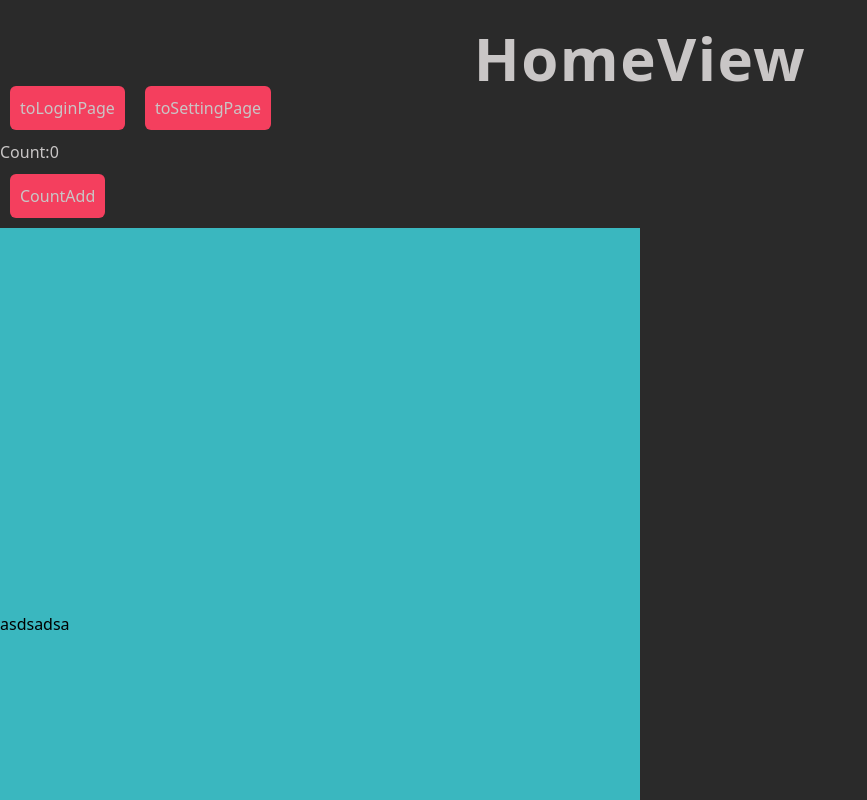
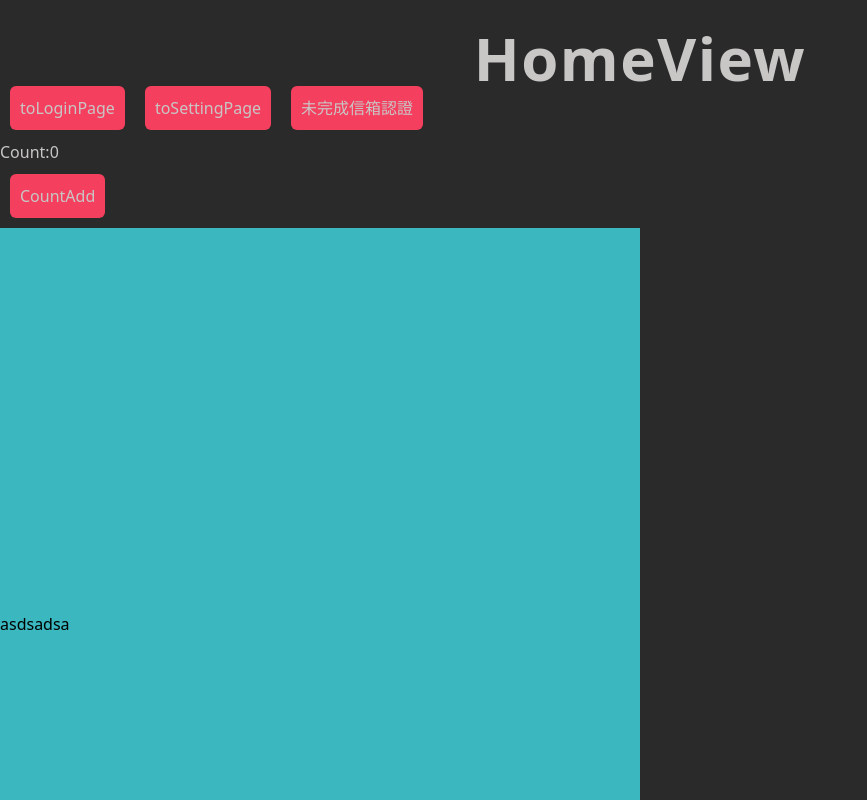
Before and after one commit to chechi992/202310_vue_project_SNS, a Vue app: page /Home in a window 1280 px wide. Shown: the top 800 px of the page, without its empty margins (0-867 px from the left). Built offline with nearby package versions, Linux system fonts and the light colour scheme; no server answers; a web font is replaced by a local one.

Commit message:
在註冊網站加入傳送email、在homePage加入判別使用者驗證與否的按鈕

```diff
--- a/src/views/HomeView.vue
+++ b/src/views/HomeView.vue
@@ -17,6 +17,10 @@
       v-if="isLoggedIn"
     >
       Sign out
+    </button>
+    <!-- 簡單新增未完成信箱的按鈕 -->
+    <button v-bind:class="[customizeStyle(buttonCustomizaStyleAttribute)]" v-if="!isEmailVerified">
+      未完成信箱認證
     </button>
 
     <h3 class="text-white">Count:{{ count }}</h3>
@@ -56,6 +60,11 @@ import { getAuth, onAuthStateChanged } from "firebase/auth"
 
 const isLoggedIn = ref(false)
 
+/**
+ * 認證使用者驗證email與否
+ */
+const isEmailVerified = ref(false)
+
 let auth
 onMounted(() => {
   auth = getAuth()
@@ -63,6 +72,16 @@ onMounted(() => {
     console.log("user", user)
     if (user) {
       isLoggedIn.value = true
+      // 檢查用戶是否已經通過身份驗證
+      if (user.emailVerified) {
+        // 用戶已通過身份驗證
+        console.log("已完成身份認證")
+        isEmailVerified.value = true
+      } else {
+        // 用戶未通過身份驗證
+        console.log("未完成身份認證")
+        isEmailVerified.value = false
+      }
     } else {
       isLoggedIn.value = false
     }
--- a/src/views/LoginView.vue
+++ b/src/views/LoginView.vue
@@ -200,6 +200,7 @@ onAuthStateChanged(auth, (user) => {
     console.log("User is logged in:", user)
 
     // 在這裡根據用戶的身份狀態進行相應的導航
+
     // 例如，如果用戶已經登錄，可以將其導向已驗證的頁面
     // 如果用戶未登錄，可以將其導向登錄頁面
     router.push({ name: "HomePage" }) // 導向已驗證的頁面
--- a/src/views/RegisterView.vue
+++ b/src/views/RegisterView.vue
@@ -147,7 +147,7 @@
 </template>
 
 <script setup>
-import { ref ,computed } from "vue"
+import { ref, computed } from "vue"
 import { useRouter } from "vue-router"
 import { FbService } from "../Service/FbService"
 
@@ -187,10 +187,27 @@ const register = async () => {
   if (confirmPassword.value && userInfo.value.email !== "") {
     await fbService.registerAccount(userInfo).then((result) => {
       console.log("Register IsSuccessFull?", result)
+      auth = getAuth()
+      // 假設 auth 是通過 getAuth() 取得的 Authentication 實例，user 是成功註冊或登入的用戶對象
+      sendEmailVerification(auth.currentUser)
+        .then(() => {
+          // 驗證電子郵件已成功發送
+          console.log("Verification email sent!")
+        })
+        .catch((error) => {
+          // 發送驗證電子郵件時出錯
+          console.error("Error sending verification email: ", error)
+        })
       result ? pushToOtherView("HomePage") : console.log("Register Fail")
     })
   }
 }
+
+/**
+ * 寄電子郵件
+ */
+let auth
+import { getAuth, sendEmailVerification } from "firebase/auth"
 </script>
 
 <style scoped lang="scss">
```
Also changed, not shown: src/Service/FbService.js (+10 -10 lines).
